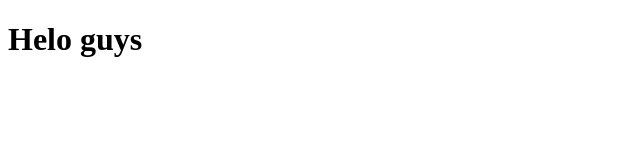
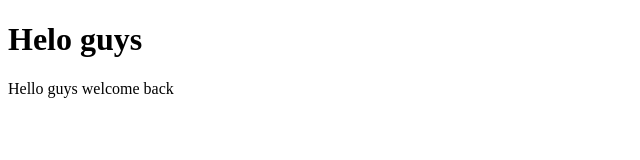
Before and after one commit to ArunkumarJ325/demo2, a plain HTML site: page index.html in a window 1280 px wide. Shown: the whole page, without its empty margins (0-640 px from the left). Drawn offline with Linux system fonts and the light colour scheme.

Commit message:
Modification done

```diff
--- a/index.html
+++ b/index.html
@@ -7,5 +7,6 @@
 </head>
 <body>
     <h1>Helo guys</h1>
+    Hello guys welcome back
 </body>
 </html>
```
